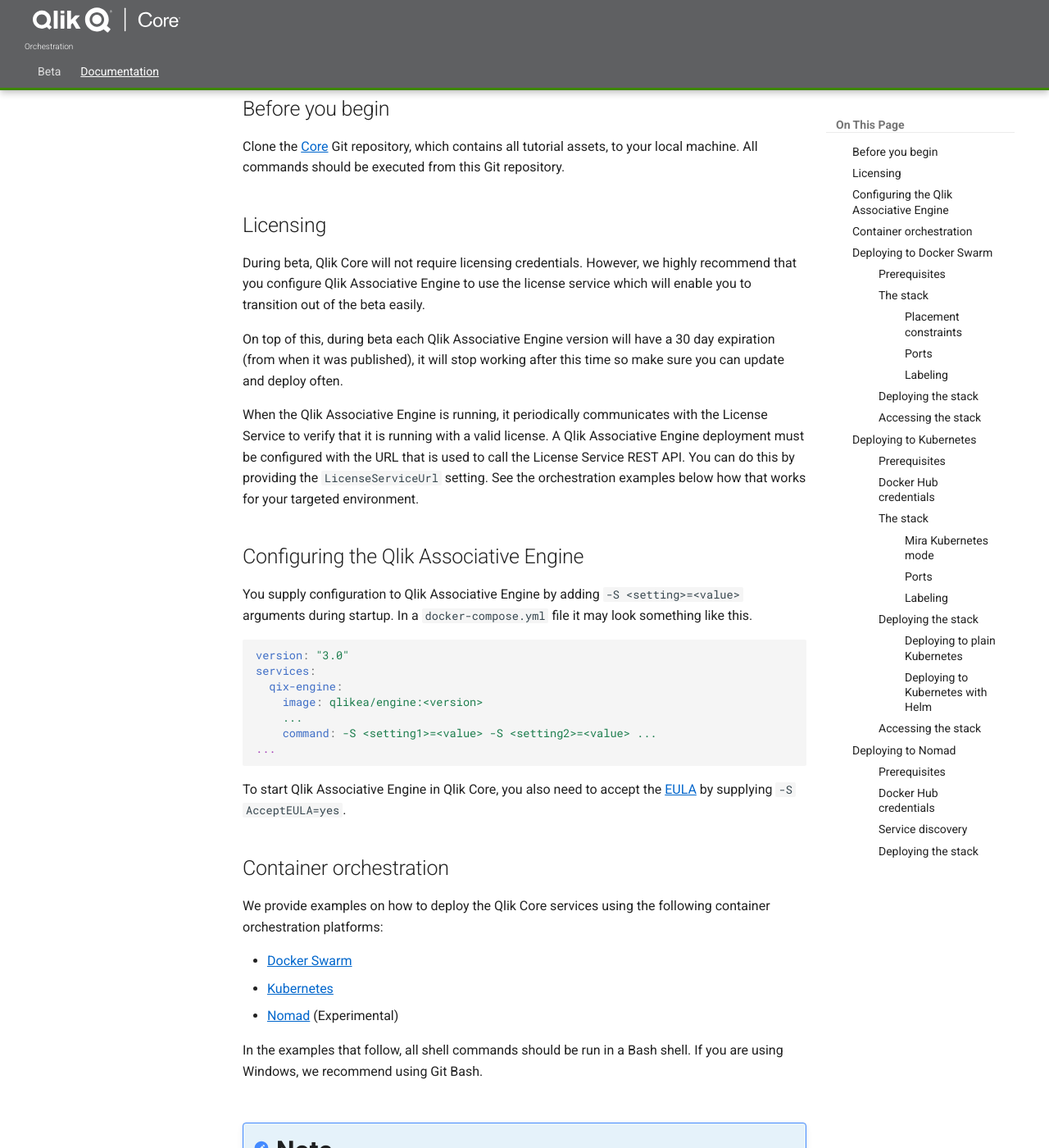
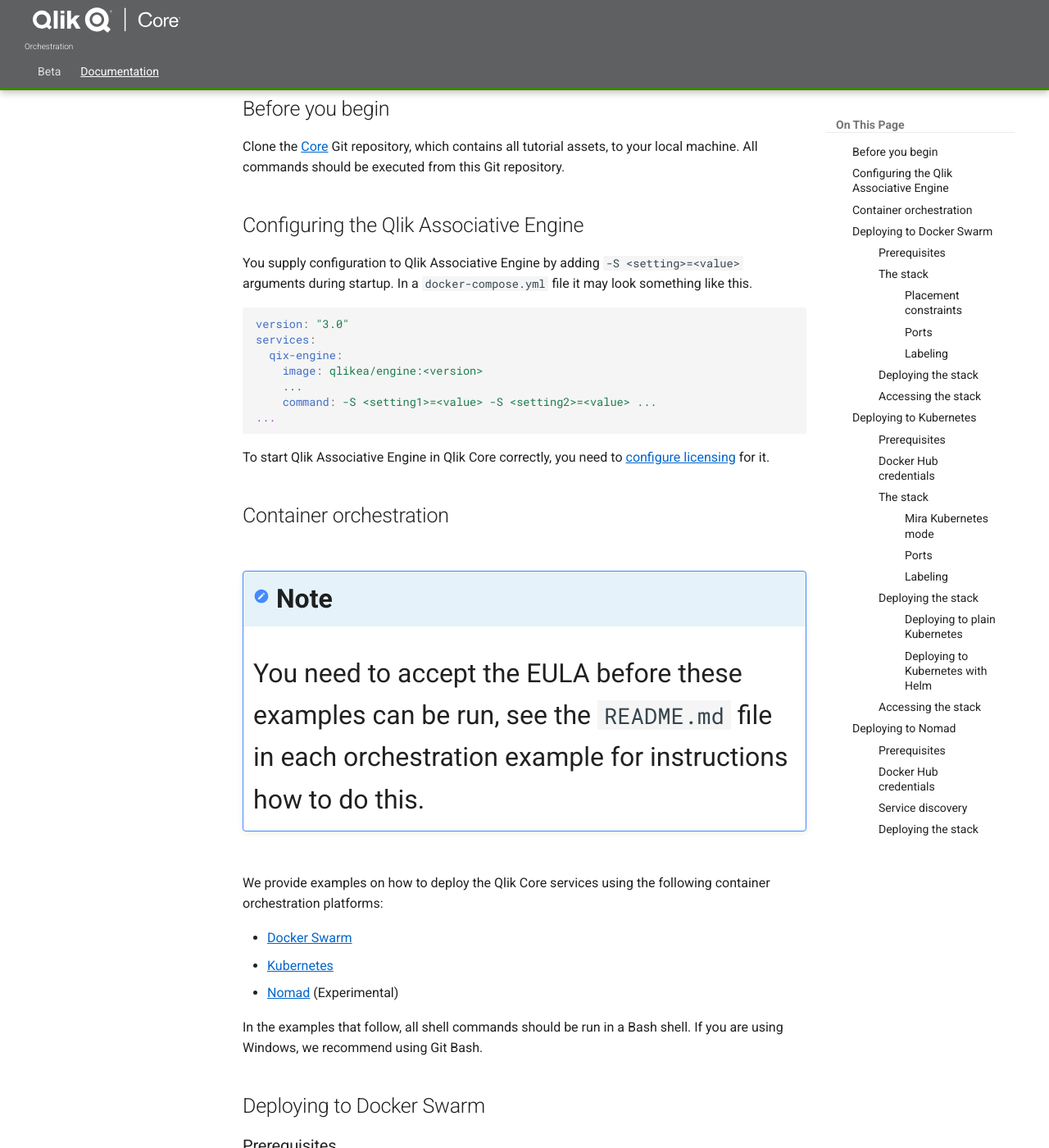
Before and after one commit to qlik-oss/core-website, an MkDocs documentation site: the page built from docs/docs/tutorials/orchestration.md, in a window 1280 px wide and 1400 px high, scrolled down 847 px. Shown: the whole window at 82% size. Built offline with MkDocs 1.6.1 and Material for MkDocs 9.7.7, drawn with Linux system fonts in a browser that asks for light colours; old or Windows-style settings are respelled for this version of MkDocs; some of the changed text lies outside the part shown.

Commit message:
Rework licensing (#251)
* Rework licensing

* Fix review comments

````diff
--- a/docs/docs/tutorials/orchestration.md
+++ b/docs/docs/tutorials/orchestration.md
@@ -6,7 +6,7 @@
 The core Qlik Core stack consists of the following services:
 
 - [Qlik Associative Engine](../services/qix-engine/introduction.md)
-- [License Service](../services/license-service.md)
+- [Licenses](../services/licenses.md)
 - [Mira](../services/mira.md)
 
 In a typical solution, all services are deployed on the server side.
@@ -20,23 +20,6 @@
 Clone the [Core](https://github.com/qlik-ea/core-orchestration) Git repository,
 which contains all tutorial assets, to your local machine.
 All commands should be executed from this Git repository.
-
-## Licensing
-
-During beta, Qlik Core will not require licensing credentials. However, we highly
-recommend that you configure Qlik Associative Engine to use the license service which will
-enable you to transition out of the beta easily.
-
-On top of this, during beta each Qlik Associative Engine version will have a 30 day expiration (from
-when it was published), it will stop working after this time so make sure you can update
-and deploy often.
-
-When the Qlik Associative Engine is running, it periodically communicates with the License Service
-to verify that it is running with a valid license.
-A Qlik Associative Engine deployment must be configured with the URL
-that is used to call the License Service REST API.
-You can do this by providing the `LicenseServiceUrl` setting.
-See the orchestration examples below how that works for your targeted environment.
 
 ## Configuring the Qlik Associative Engine
 
@@ -53,10 +36,15 @@
 ...
 ```
 
-To start Qlik Associative Engine in Qlik Core, you also need to accept the [EULA](../../beta.md) by
-supplying `-S AcceptEULA=yes`.
+To start Qlik Associative Engine in Qlik Core correctly, you need to
+[configure licensing](../licensing.md) for it.
 
 ## Container orchestration
+
+!!! Note
+    You need to accept the EULA before these examples can be run, see
+    the `README.md` file in each orchestration example for instructions
+    how to do this.
 
 We provide examples on how to deploy the Qlik Core services
 using the following container orchestration platforms:
@@ -67,11 +55,6 @@
 
 In the examples that follow, all shell commands should be run in a Bash shell.
 If you are using Windows, we recommend using Git Bash.
-
-!!! Note
-    You need to accept the EULA before these examples can be run, see
-    the `README.md` file in each orchestration example for instructions
-    how to do this.
 
 ## Deploying to Docker Swarm
 
@@ -92,7 +75,7 @@
 
 The Qlik Core stack is specified in the
 [docker-compose.yml](https://github.com/qlik-ea/core-orchestration/blob/master/docker-swarm/docker-compose.yml) file.
-The stack consists of one Qlik Associative Engine, one Mira discovery service, and one License Service.
+The stack consists of one Qlik Associative Engine, one Mira discovery service, and one Licenses service.
 
 #### Placement constraints
 
@@ -107,7 +90,7 @@
 | Service         | Port          | API                        |
 | --------------- |:-------------:| --------------------------:|
 | Mira            | `9100`        | REST API                   |
-| License Service | `9200`        | REST API                   |
+| Licenses        | `9200`        | REST API                   |
 | Qlik Associative Engine      | `9076`        | QIX websocket API          |
 | Qlik Associative Engine      | `9090`        | Prometheus/metric endpoint |
 
@@ -188,7 +171,7 @@
 ### The stack
 
 The Qlik Core stack is specified in the `docker-compose.yml` file.
-The stack consists of one Qlik Associative Engine, one Mira discovery service, and one License Service.
+The stack consists of one Qlik Associative Engine, one Mira discovery service, and one Licenses service.
 
 #### Mira Kubernetes mode
 
@@ -210,7 +193,7 @@
 | Service         | Port          | API                        |
 | --------------- |:-------------:| --------------------------:|
 | Mira            | `9100`        | REST API                   |
-| License Service | `9200`        | REST API                   |
+| Licenses        | `9200`        | REST API                   |
 | Qlik Associative Engine      | `9076`        | QIX websocket API          |
 | Qlik Associative Engine      | `9090`        | Prometheus/metric endpoint |
 
--- a/mkdocs.yml
+++ b/mkdocs.yml
@@ -39,6 +39,7 @@
   - Beta: beta.md
   - Documentation:
     - Home: docs/home.md
+    - Licensing: docs/licensing.md
     - Getting Started: docs/getting-started.md
     - Downloads: docs/downloads.md
     - Tutorials:
@@ -76,7 +77,7 @@
           - API Specification: docs/services/qix-engine/apis/data-loading/data-connector-api.md
         - Analytical Connector API: docs/services/qix-engine/apis/server-side-extension/analytical-connector-api.md
         - Rest API: docs/services/qix-engine/apis/rest/qlik-associative-engine-api.md
-      - License Service: docs/services/license-service.md
+      - Licenses: docs/services/licenses.md
       - Mira: docs/services/mira.md
     - Conventions:
       - Introduction: docs/conventions/introduction.md
````
Also changed, not shown: docs/docs/downloads.md (+1 -1 lines), docs/docs/getting-started.md (+11 -12 lines), docs/docs/licensing.md (added, +29 -0 lines), docs/docs/services/license-service.md (deleted, +0 -67 lines), docs/docs/services/licenses.md (added, +62 -0 lines), docs/docs/tutorials/hello-engine.md (+4 -4 lines).
